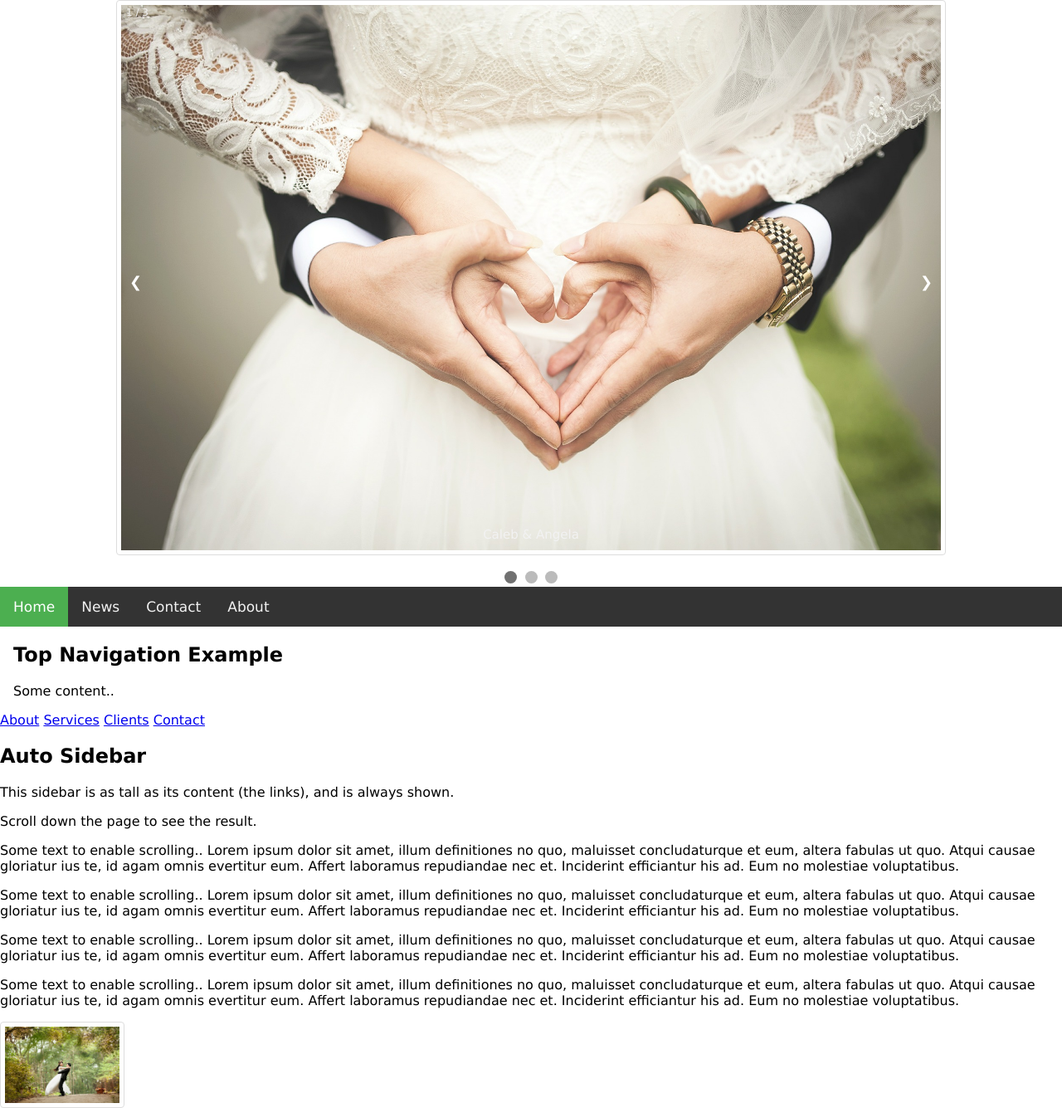
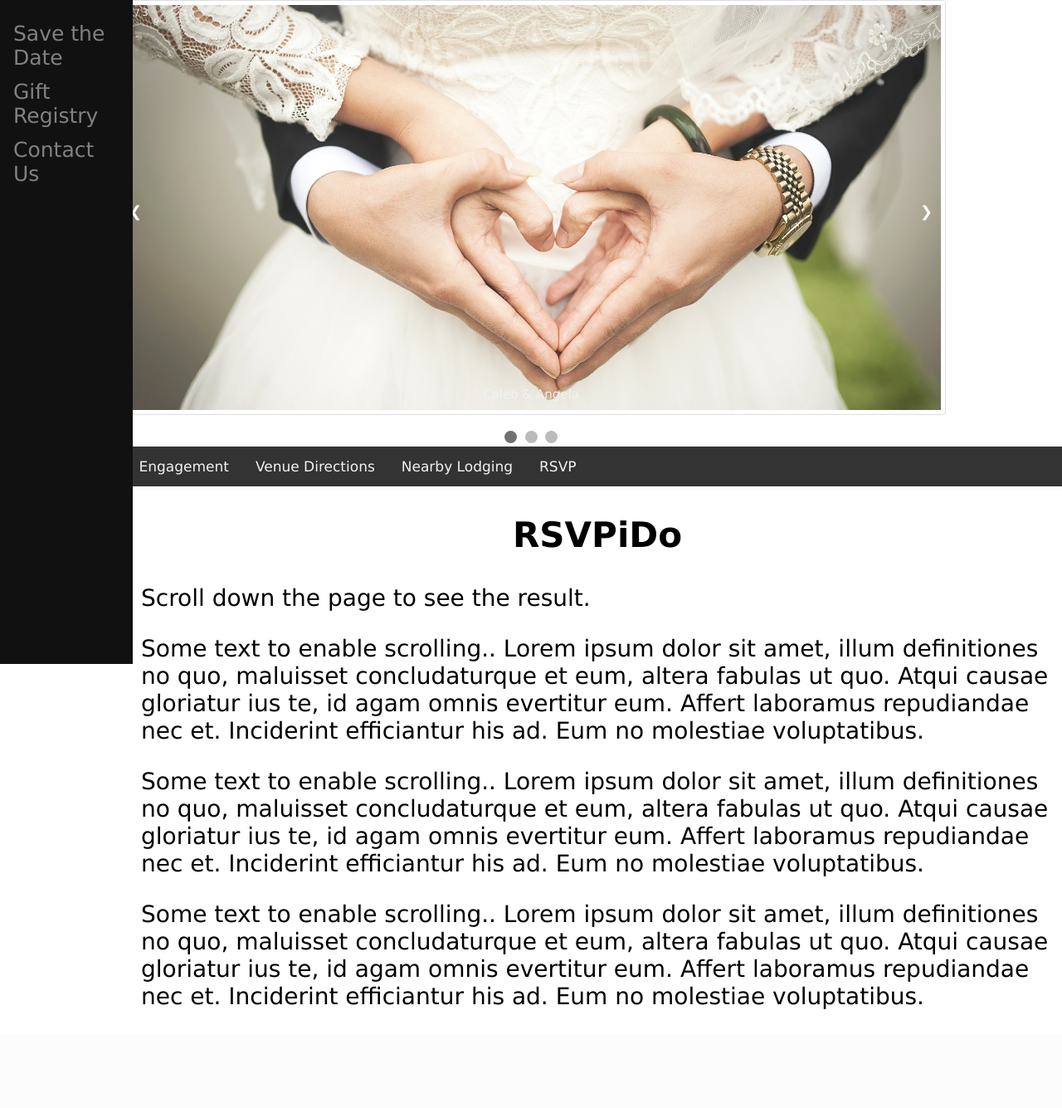
Before and after one commit to alyssafiess/MobileAppDev, a PHP site: page / in a window 1280 px wide. Shown: the whole page at 83% size. After the commit the page ends 1216 px from the top, so only its background shows below. Run offline with PHP 8.4, Linux system fonts and the light colour scheme.

Commit message:
publish changes
publish

```diff
--- a/module 02/project/index.html
+++ b/module 02/project/index.html
@@ -133,6 +133,40 @@ img {
 img:hover {
   box-shadow: 0 0 2px 1px rgba(0, 140, 186, 0.5);
 }
+.sidenav {
+  height: 100%;
+  width: 160px;
+  position: fixed;
+  z-index: 1;
+  top: 0;
+  left: 0;
+  background-color: #111;
+  overflow-x: hidden;
+  padding-top: 20px;
+}
+
+.sidenav a {
+  padding: 6px 8px 6px 16px;
+  text-decoration: none;
+  font-size: 25px;
+  color: #818181;
+  display: block;
+}
+
+.sidenav a:hover {
+  color: #f1f1f1;
+}
+
+.main {
+  margin-left: 160px; /* Same as the width of the sidenav */
+  font-size: 28px; /* Increased text to enable scrolling */
+  padding: 0px 10px;
+}
+
+@media screen and (max-height: 450px) {
+  .sidenav {padding-top: 15px;}
+  .sidenav a {font-size: 18px;}
+}
 </style>
 </head>
 <body>
@@ -141,19 +175,19 @@ img:hover {
 
 <div class="mySlides fade">
   <div class="numbertext">1 / 3</div>
-  <img src="Img1.jpg" style="width:100%">
+  <img src="module 02\project\Images\Img1.jpg" style="width:100%">
   <div class="text">Caleb & Angela</div>
 </div>
 
 <div class="mySlides fade">
   <div class="numbertext">2 / 3</div>
-  <img src="Img2.jpg" style="width:100%">
+  <img src="module 02\project\Images\Img2.jpg" style="width:100%">
   <div class="text">Exchange Vows</div>
 </div>
 
 <div class="mySlides fade">
   <div class="numbertext">3 / 3</div>
-  <img src="Img3.jpg" style="width:100%">
+  <img src="module 02\project\Images\Img3.jpg" style="width:100%">
   <div class="text">May 10th, 2019</div>
 </div>
 
@@ -197,36 +231,28 @@ function showSlides(n) {
   dots[slideIndex-1].className += " active";
 }
 </script>
-<div class="topnav">
-  <a class="active" href="#home">Home</a>
-  <a href="#news">News</a>
-  <a href="#contact">Contact</a>
-  <a href="#about">About</a>
+<div class="topnav" style="padding-left:75px">
+  <a class="active" href="#home">RSVP</a>
+  <a href="#news">Engagement</a>
+  <a href="#contact">Venue Directions</a>
+  <a href="#about">Nearby Lodging</a>
+  <a href="#rsvp">RSVP</a>
 </div>
 
-<div style="padding-left:16px">
-  <h2>Top Navigation Example</h2>
-  <p>Some content..</p>
-</div>
 <div class="sidenav">
-  <a href="#about">About</a>
-  <a href="#services">Services</a>
-  <a href="#clients">Clients</a>
-  <a href="#contact">Contact</a>
+  <a href="#about">Save the Date</a>
+  <a href="#services">Gift Registry</a>
+  <a href="#contact">Contact Us</a>
 </div>
 
 <div class="main">
-  <h2>Auto Sidebar</h2>
-  <p>This sidebar is as tall as its content (the links), and is always shown.</p>
+  <h2><center>RSVPiDo</h2>
+  <p></p>
   <p>Scroll down the page to see the result.</p>
   <p>Some text to enable scrolling.. Lorem ipsum dolor sit amet, illum definitiones no quo, maluisset concludaturque et eum, altera fabulas ut quo. Atqui causae gloriatur ius te, id agam omnis evertitur eum. Affert laboramus repudiandae nec et. Inciderint efficiantur his ad. Eum no molestiae voluptatibus.</p>
   <p>Some text to enable scrolling.. Lorem ipsum dolor sit amet, illum definitiones no quo, maluisset concludaturque et eum, altera fabulas ut quo. Atqui causae gloriatur ius te, id agam omnis evertitur eum. Affert laboramus repudiandae nec et. Inciderint efficiantur his ad. Eum no molestiae voluptatibus.</p>
   <p>Some text to enable scrolling.. Lorem ipsum dolor sit amet, illum definitiones no quo, maluisset concludaturque et eum, altera fabulas ut quo. Atqui causae gloriatur ius te, id agam omnis evertitur eum. Affert laboramus repudiandae nec et. Inciderint efficiantur his ad. Eum no molestiae voluptatibus.</p>
-  <p>Some text to enable scrolling.. Lorem ipsum dolor sit amet, illum definitiones no quo, maluisset concludaturque et eum, altera fabulas ut quo. Atqui causae gloriatur ius te, id agam omnis evertitur eum. Affert laboramus repudiandae nec et. Inciderint efficiantur his ad. Eum no molestiae voluptatibus.</p>
+</center>
 </div>
-<a target="_blank" href="wedding.jpg">
-  <img src="wedding.jpg" alt="wedding" style="width:150px">
-</a>
-
 </body>
 </html>
```
Also changed, not shown: module 02/project/CSS/style.css (+9 -8 lines), module 02/project/Images/Img1.jpg, module 02/project/Images/Img2.jpg, module 02/project/Images/Img3.jpg, module 02/project/Images/Img4.jpg (added), module 02/project/Images/wedding.jpg (deleted).
